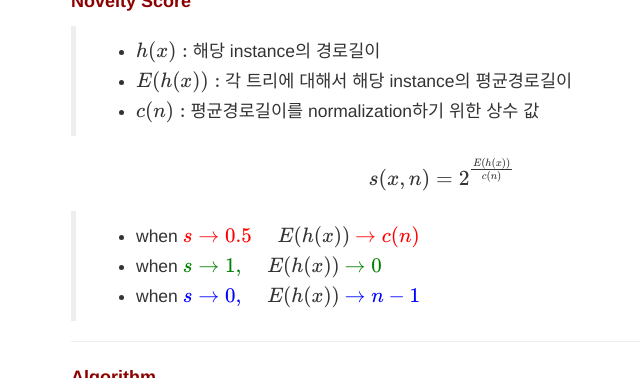
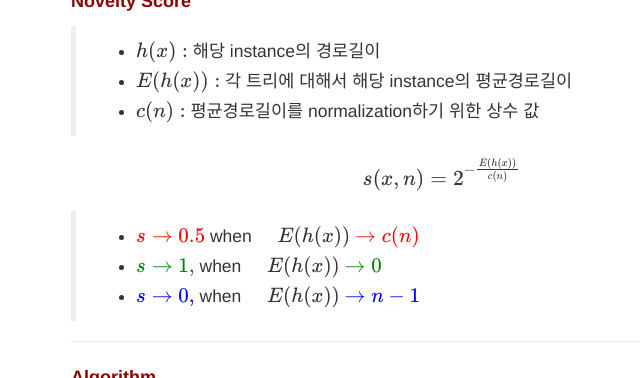
Before and after one commit to Donghwa-KIM/Donghwa-KIM.github.io, a Jekyll site: the page built from _posts/noverty-detection/2018-01-08-iforest.md, in a window 1280 px wide and 900 px high, scrolled down 2559 px, cut to the strip 102-480 px from the top of the window. Shown: the whole strip, without its empty margins (199-839 px from the left). Built offline with Jekyll 4.4.1, drawn with Linux system fonts in a browser that asks for light colours; nearby versions of some CDN libraries; some web fonts are replaced; formulas are drawn with MathJax 3; comment, search, counter and statistics services are not loaded; some of the changed text lies outside the part shown.

Commit message:
correct mis equation

````diff
--- a/_posts/noverty-detection/2018-01-08-iforest.md
+++ b/_posts/noverty-detection/2018-01-08-iforest.md
@@ -39,11 +39,11 @@ tags:
 > - $E(h(x)):$ 각 트리에 대해서 해당 instance의 평균경로길이
 > - $c(n):$ 평균경로길이를 normalization하기 위한 상수 값
 
-$$s(x,n) = 2^{\frac{E(h(x))}{c(n)}}$$
+$$s(x,n) = 2^{-\frac{E(h(x))}{c(n)}}$$
 
-> -  when **<span style='color:red'>$s \rightarrow 0.5$</span>** $\quad E(h(x))$ **<span style='color:red'>$\rightarrow c(n)$</span>**
-> -  when **<span style='color:green'>$s \rightarrow 1,$</span>** $\quad E(h(x))$ **<span style='color:green'>$\rightarrow 0$</span>**
-> -  when **<span style='color:blue'>$s \rightarrow 0,$</span>** $\quad E(h(x))$ **<span style='color:blue'>$\rightarrow n-1$</span>**
+> -  **<span style='color:red'>$s \rightarrow 0.5$ </span>** when $\quad E(h(x))$ **<span style='color:red'>$\rightarrow c(n)$</span>**
+> -  **<span style='color:green'>$s \rightarrow 1,$</span>** when $\quad E(h(x))$ **<span style='color:green'>$\rightarrow 0$</span>**
+> -  **<span style='color:blue'>$s \rightarrow 0,$</span>** when $\quad E(h(x))$ **<span style='color:blue'>$\rightarrow n-1$</span>**
 
 <hr>
 
@@ -844,7 +844,7 @@ def _average_path_length(n_samples_leaf):
 **<span style='color:blue'> Novelty Score 정의</span>**
 
 
-$$s(x,n) = 2^{\frac{E(h(x))}{c(n)}}$$
+$$s(x,n) = 2^{-\frac{E(h(x))}{c(n)}}$$
 
 
 ```python
````
